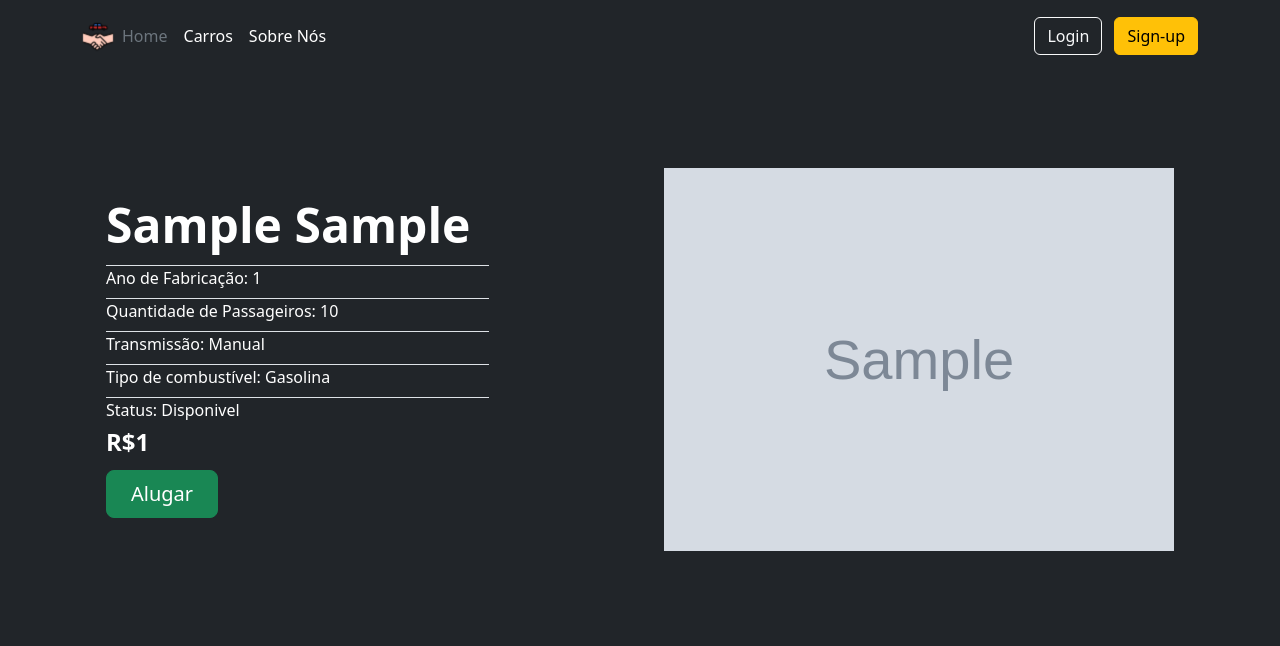
After one commit to Norrbs/alucard, a Django app: page /carros/1 in a window 1280 px wide. The commit adds this page. Shown: the top 646 px of the page. Run offline with Django 5.2, Linux system fonts and the light colour scheme; tables that the repository leaves empty hold one stand-in row (values such as "Sample post"); grey boxes marked "Sample" are stand-in pictures; some libraries are stand-ins or nearby versions.

Commit message:
CRUD do carro feito

```diff
--- a/alucard/urls.py
+++ b/alucard/urls.py
@@ -27,3 +27,4 @@ urlpatterns = [
     path('carros/', include('aluguel.urls')),
     path('admin/', admin.site.urls),
 ] #+ static(settings.STATIC_URL, document_root=settings.STATIC_ROOT)
+urlpatterns += static(settings.MEDIA_URL, document_root=settings.MEDIA_ROOT)
--- a/aluguel/models.py
+++ b/aluguel/models.py
@@ -20,13 +20,17 @@ class Carro(models.Model):
 
   marca = models.CharField(max_length=200)
   modelo = models.CharField(max_length=200)
-  ano_fabricacao = models.DateField("Ano de Fabricação")
+  ano_fabricacao = models.PositiveSmallIntegerField("Ano de Fabricação")
   quant_passageiros = models.PositiveSmallIntegerField("Quantidade de Passageiros")
   transmissao = models.CharField("Transmissão", max_length=200, choices=CAMBIO, default="Manual")
   combustivel = models.CharField("Combustivel", max_length=200, choices=TIPOS, default="Hibrido")
   disponibilidade = models.CharField("Disponibilidade", max_length=200, choices=STATUS, default="Disponivel")
-  preco = models.PositiveIntegerField("Preço")
+  preco = models.PositiveIntegerField("Preço do aluguel por dia")
   foto = models.ImageField(upload_to='avatares', blank=True, null=True)
 
   def __str__(self):
     return self.modelo
+
+  class Meta:
+    verbose_name = "Carro"
+    verbose_name_plural = "Carros"
--- a/aluguel/templates/base.html
+++ b/aluguel/templates/base.html
@@ -22,7 +22,7 @@
         <ul class="nav col-12 col-lg-auto me-lg-auto mb-2 justify-content-center mb-md-0">
           <li><a href="{% url 'home'%}" class="nav-link px-2 text-secondary">Home</a></li>
           <li><a href="{% url 'listar-carro'%}" class="nav-link px-2 text-white">Carros</a></li>
-          <li><a href="#" class="nav-link px-2 text-white">About</a></li>
+          <li><a href="#" class="nav-link px-2 text-white">Sobre Nós</a></li>
         </ul>
 
         <div class="text-end">
--- /dev/null
+++ b/aluguel/templates/carro/detalhar.html
@@ -0,0 +1,48 @@
+{% extends "base.html" %}
+{% load static %}
+{% load bootstrap5 %}
+{% block title %}Carros{% endblock %}
+
+{% block content %}
+<div class="col-xxl-8 px-4 py-5">
+  <div class="row flex-lg-row-reverse align-items-center g-5 py-5">
+    <div class="col-10 col-sm-8 col-lg-6">
+      <img src="{{carro.foto.url}}" class="d-block mx-lg-auto img-fluid" alt="Bootstrap Themes" width="700" height="500" loading="lazy">
+    </div>
+    <div class="col-lg-6">
+      <h1 class="display-5 fw-bold lh-1 mb-3">{{ carro.marca }} {{ carro.modelo }}</h1>
+      <p class="border-top w-75 my-2">Ano de Fabricação: {{carro.ano_fabricacao}}</p>
+      <p class="border-top w-75 my-2">Quantidade de Passageiros: {{carro.quant_passageiros}}</p>
+      <p class="border-top w-75 my-2">Transmissão: {{carro.transmissao}}</p>
+      <p class="border-top w-75 my-2">Tipo de combustível: {{carro.combustivel}}</p>
+      <p class="border-top w-75 my-2">Status: {{carro.disponibilidade}}</p>
+      <p class="fs-4 fw-bold lh-1 mb-3">R${{ carro.preco }}</p>
+      <div class="d-grid gap-2 d-md-flex justify-content-md-start mt-3">
+        <a type="button" href="#" class="btn btn-success btn-lg px-4 me-md-2">Alugar</a>
+        {% if perms.aluguel.change_carro %}
+        <a class="btn btn-outline-primary" href="{% url 'atualizar-carro' carro.pk %}">Atualizar Informações</a>
+        {% endif %}
+        {% if perms.aluguel.change_carro %}
+        <a class="btn btn-outline-danger" href="{% url 'deletar-carro' carro.pk %}">Deletar Carro</a>
+        {% endif %}
+        {% endblock %}
+      </div>
+    </div>
+  </div>
+</div>
+
+<!-- <div class="card mb-3" style="max-width: 1112px;">
+  <div class="row g-0">
+      <div class="col-md-4">
+          <img src="{{carro.foto.url}}" class="img-fluid rounded-start" alt="...">
+      </div>
+      <div class="col-md-8">
+          <div class="card-body">
+              <h5 class="card-title">{{ carro.marca }} {{ carro.modelo }}</h5>
+              <p class="card-text">Ano: {{ carro.ano }}</p>
+              <p class="card-text">Status: {{ carro.disponibilidade }}</p>
+              <p class="card-text">Preço: R${{ carro.preco }}</p>
+          </div>
+      </div>
+  </div>
+</div> -->
--- a/aluguel/urls.py
+++ b/aluguel/urls.py
@@ -2,8 +2,13 @@ from django.contrib import admin
 from django.urls import path, include
 from django.conf import settings
 from django.conf.urls.static import static
-from .views import ListarCarroView
+from . import views
 
 urlpatterns = [
-    path('',ListarCarroView.as_view(), name='listar-carro'),
+    path('',views.ListarCarroView.as_view(), name='listar-carro'),
+    path('cadastrar', views.CadastrarCarroView.as_view(), name='cadastrar-carro'),
+    path('<int:pk>', views.DetalharCarroView.as_view(), name='detalhar-carro'),
+    path('atualizar/<int:pk>', views.AtualizarCarroView.as_view(), name='atualizar-carro'),
+    path('deletar/<int:pk>', views.DeletarCarroView.as_view(), name='deletar-carro'),
+
 ]
--- a/aluguel/views.py
+++ b/aluguel/views.py
@@ -4,6 +4,7 @@ from django.views.generic import TemplateView, ListView, CreateView, DetailView,
 from django.contrib import messages
 from django.contrib.auth import get_user_model
 from django.contrib.auth.forms import UserCreationForm
+from django.contrib.auth.mixins import LoginRequiredMixin, PermissionRequiredMixin
 from .forms import RegistrationForm, CarroForm
 from .models import Carro
 
@@ -26,28 +27,30 @@ class DetalharCarroView(DetailView):
    template_name='carro/detalhar.html'
    context_object_name='carro'
 
-class CadastrarCarroView(CreateView):
+class CadastrarCarroView(LoginRequiredMixin, PermissionRequiredMixin, CreateView):
     model = Carro
     template_name = "carro/cadastrar.html"
     form_class = CarroForm
+    permission_required='aluguel.add_carro'
 
     def get_success_url(self):
         messages.add_message(self.request, messages.SUCCESS, "Carro cadastrado com sucesso!")
         return reverse('listar-carro')
 
-class AtualizarCarroView(UpdateView):
+class AtualizarCarroView(LoginRequiredMixin, PermissionRequiredMixin, UpdateView):
     model = Carro
     template_name = "carro/atualizar.html"
     form_class = CarroForm
+    permission_required='aluguel.change_carro'
 
     def get_success_url(self):
         messages.add_message(self.request, messages.SUCCESS, "Carro atualizado com sucesso!")
         return reverse('listar-carro')
 
-class DeletarCarroView(DeleteView):
+class DeletarCarroView(LoginRequiredMixin, PermissionRequiredMixin, DeleteView):
     model = Carro
     template_name = "carro/carro_confirm_delete.html"
-    form_class = CarroForm
+    permission_required='aluguel.delete_carro'
 
     def get_success_url(self):
         messages.add_message(self.request, messages.SUCCESS, "Carro deletado com sucesso!")
```
Also changed, not shown: aluguel/templates/carro/atualizar.html (added, +10 -0 lines), aluguel/templates/carro/cadastrar.html (added, +10 -0 lines), aluguel/templates/carro/carro_confirm_delete.html (added, +10 -0 lines), aluguel/templates/carro/listar.html (+6 -6 lines), aluguel/migrations/0004_alter_carro_ano_fabricacao_alter_carro_preco.py (added), aluguel/migrations/0005_alter_carro_options.py (added).
